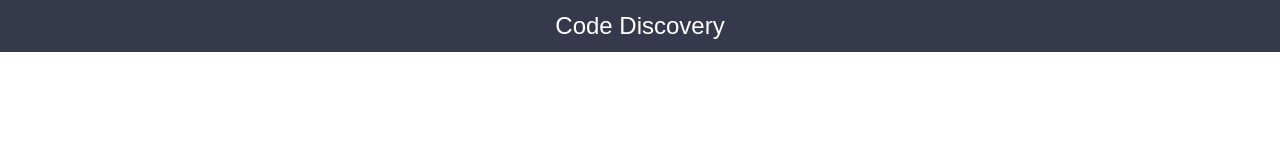
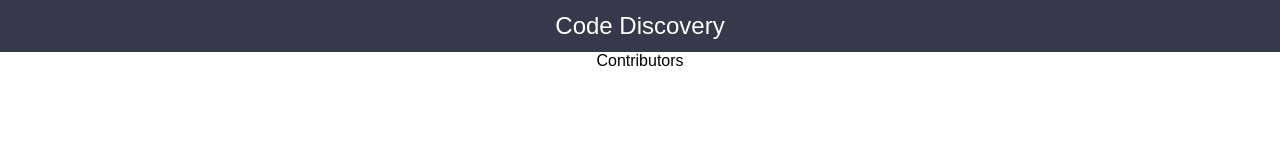
Before and after one commit to dhwissem/SearchRepo, a React (Create React App) app: page /contributors/1/1 in a window 1280 px wide. Shown: the top 160 px of the page. Built offline with nearby package versions, Linux system fonts and the light colour scheme.

Commit message:
add pages routing

```diff
--- a/package.json
+++ b/package.json
@@ -8,6 +8,7 @@
     "prettier": "^1.13.7",
     "react": "^16.4.1",
     "react-dom": "^16.4.1",
+    "react-router-dom": "^4.3.1",
     "react-scripts": "1.1.4"
   },
   "lint-staged": {
--- a/src/App.js
+++ b/src/App.js
@@ -1,6 +1,9 @@
 import React, { Component } from 'react';
+import { Switch, Route } from 'react-router-dom';
 
 import Header from './components/header/header.js';
+import Repositories from './pages/repositories/repositories.js';
+import Contributors from './pages/contributors/contributors.js';
 
 import './App.css';
 
@@ -9,6 +12,15 @@ class App extends Component {
     return (
       <div className="app">
         <Header />
+        <div className="content">
+          <Switch>
+            <Route exact path="/" component={Repositories} />
+            <Route
+              path="/contributors/:owner/:repository/"
+              component={Contributors}
+            />
+          </Switch>
+        </div>
       </div>
     );
   }
--- a/src/index.js
+++ b/src/index.js
@@ -1,8 +1,15 @@
 import React from 'react';
 import ReactDOM from 'react-dom';
+import { BrowserRouter as Router } from 'react-router-dom';
+
 import './index.css';
 import App from './App';
 import registerServiceWorker from './registerServiceWorker';
 
-ReactDOM.render(<App />, document.getElementById('root'));
+ReactDOM.render(
+  <Router>
+    <App />
+  </Router>,
+  document.getElementById('root')
+);
 registerServiceWorker();
--- /dev/null
+++ b/src/pages/contributors/contributors.js
@@ -0,0 +1,5 @@
+import React from 'react';
+
+const Contributors = () => <div>Contributors</div>;
+
+export default Contributors;
--- /dev/null
+++ b/src/pages/repositories/repositories.js
@@ -0,0 +1,5 @@
+import React from 'react';
+
+const Repositories = () => <div>Repositories</div>;
+
+export default Repositories;
```
Also changed, not shown: 1 other file (tests, documents, lock files or other folders).
